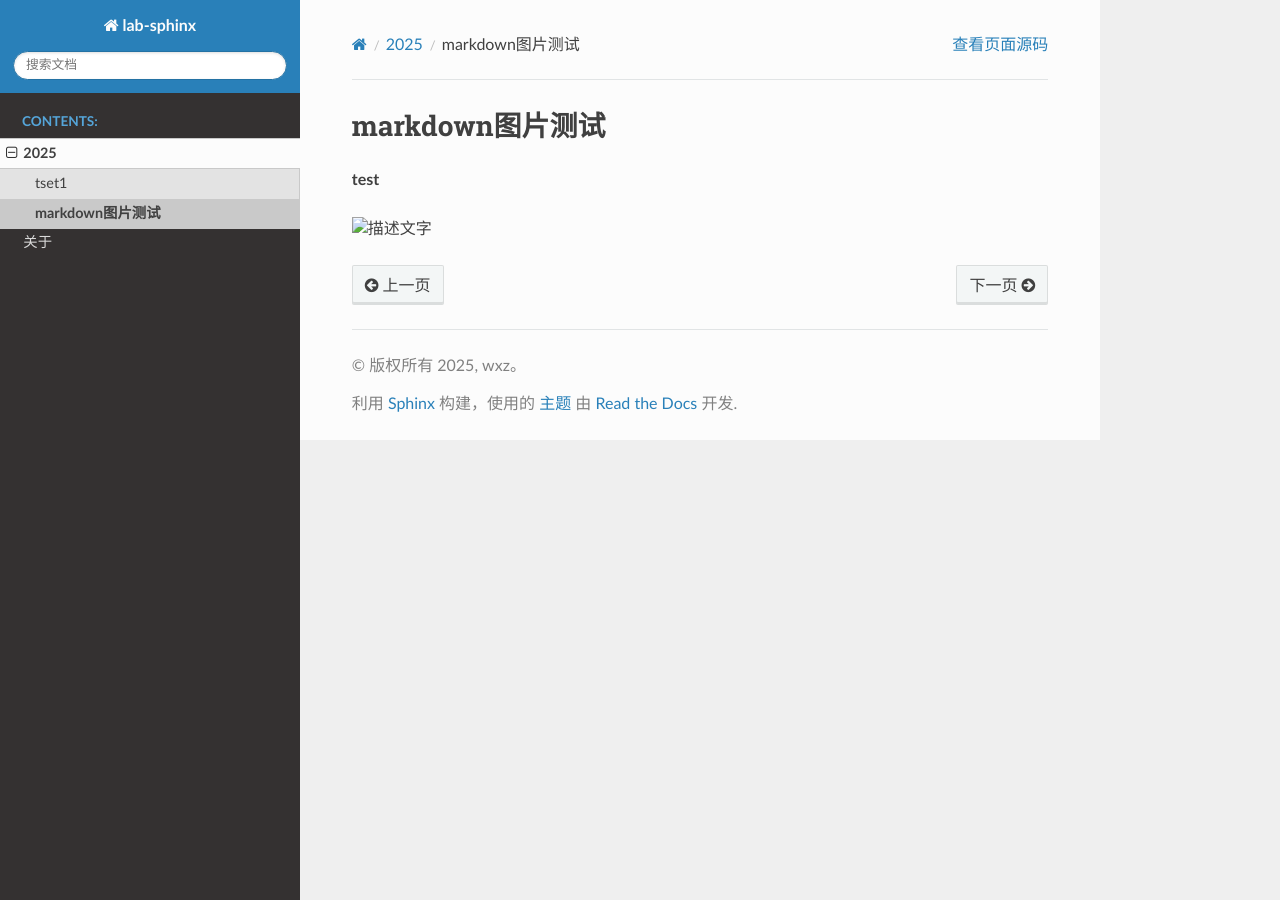
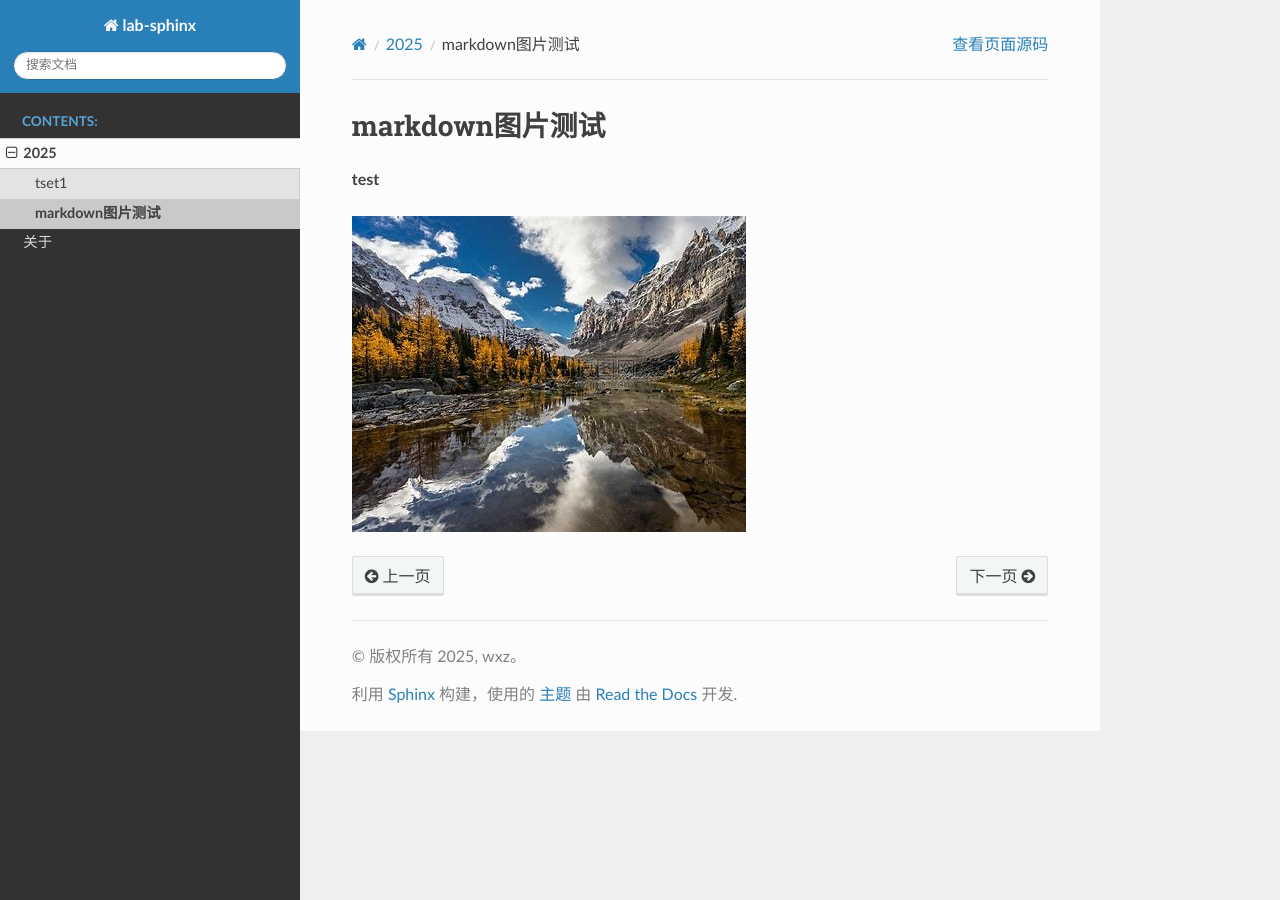
Before and after one commit to Wangxiuz/sphinx_test, a Sphinx documentation site: the page built from source/2025/test2/contents.md, in a window 1280 px wide. Built offline with Sphinx 7.4.7 and the Read the Docs theme 3.1.0, drawn with Linux system fonts in a browser that asks for light colours.

Commit message:
Update contents.md

```diff
--- a/source/2025/test2/contents.md
+++ b/source/2025/test2/contents.md
@@ -4,4 +4,4 @@
 **test**
 
 
-![描述文字](../source/_static/OIP-C.jpg)
+![描述文字](../../_static/OIP-C.jpg)
```
